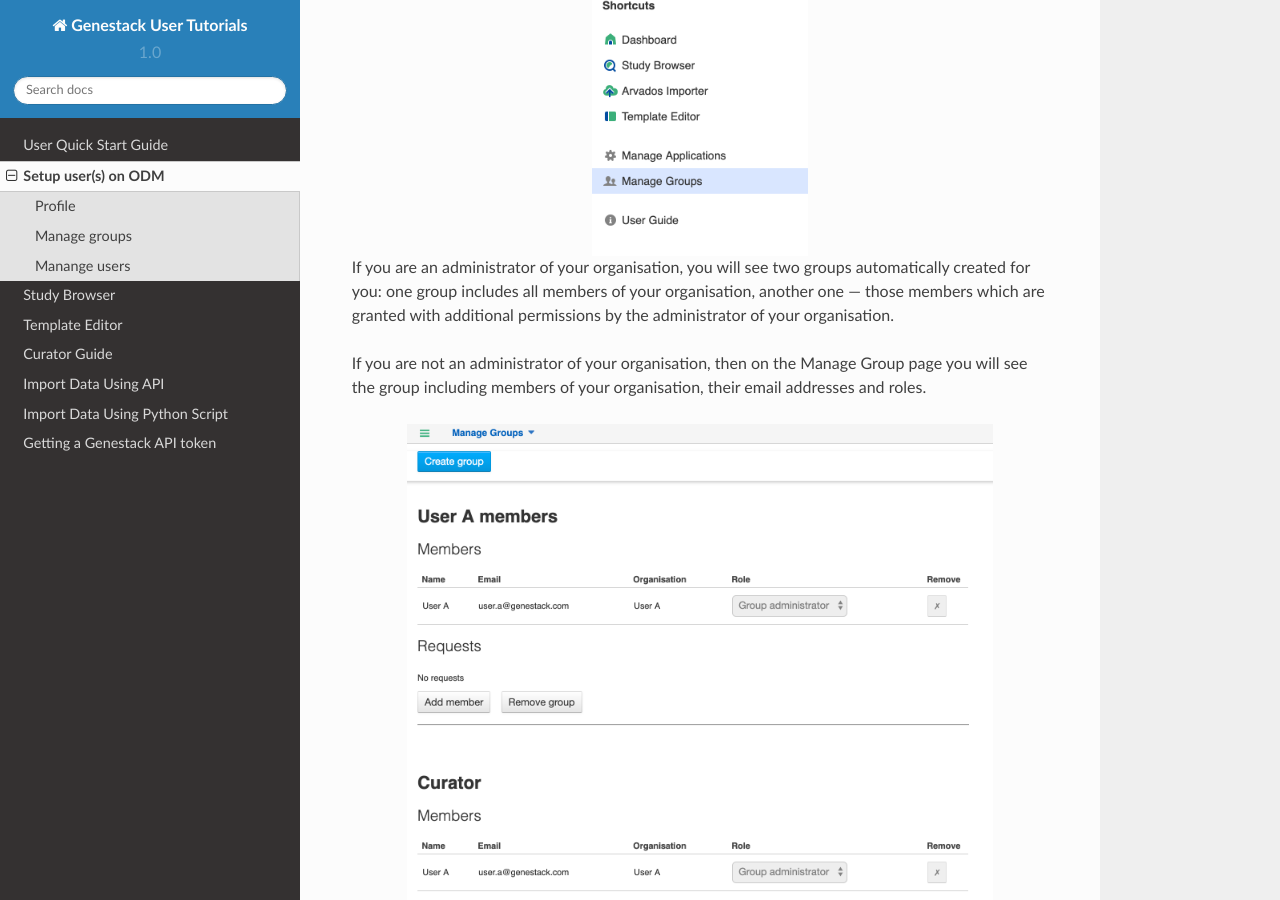
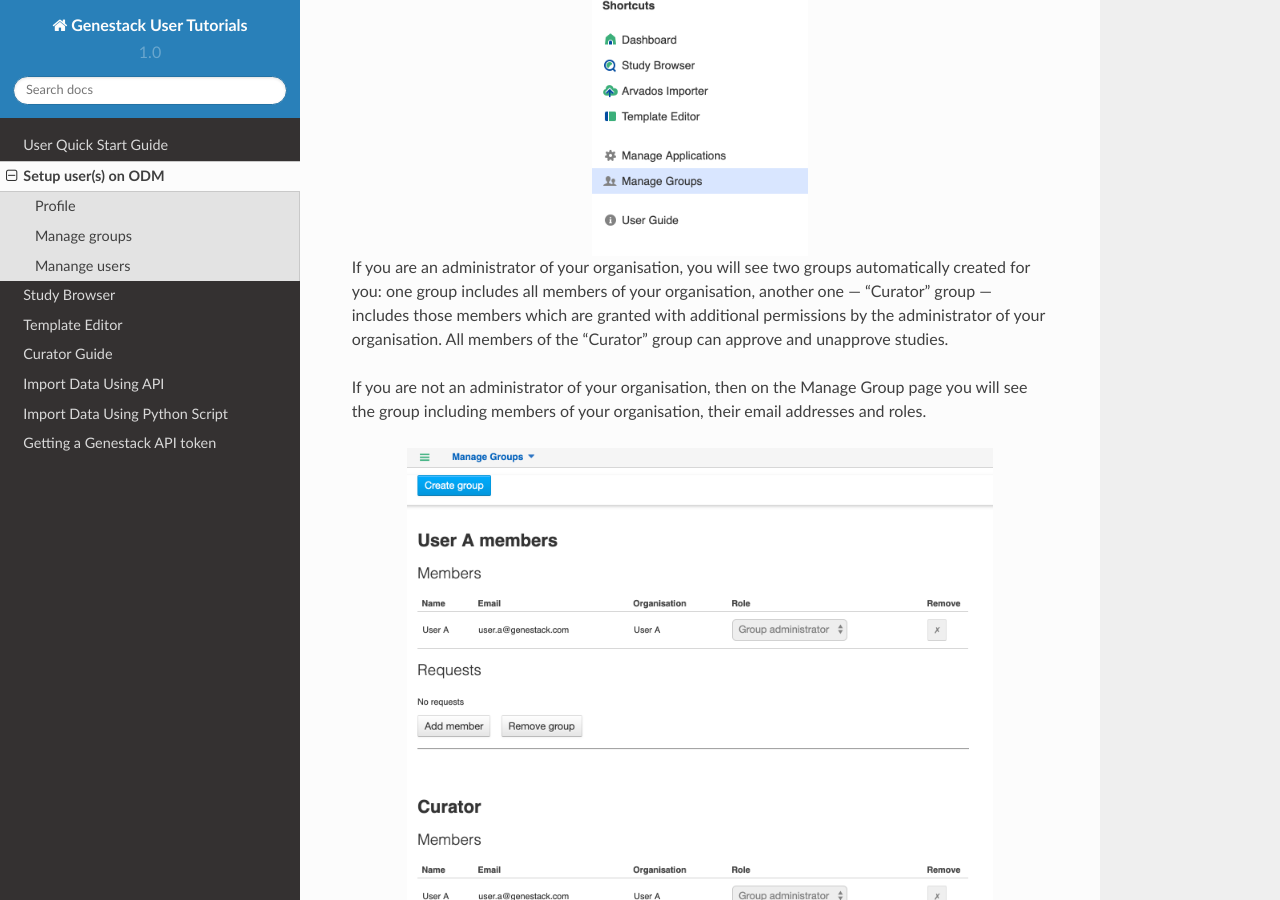
Before and after one commit to genestack/user-guide, a Sphinx documentation site: the page built from source/doc-odm-user-guide/setup.rst, in a window 1280 px wide and 900 px high, scrolled down 2212 px. Built offline with Sphinx 7.4.7 and the Read the Docs theme 2.0.0, drawn with Linux system fonts in a browser that asks for light colours.

Commit message:
minor fixes

```diff
--- a/source/doc-odm-user-guide/setup.rst
+++ b/source/doc-odm-user-guide/setup.rst
@@ -57,8 +57,9 @@
    :align: center
 
 If you are an administrator of your organisation, you will see two groups automatically created for you:
-one group includes all members of your organisation, another one — those members which are granted with additional
-permissions by the administrator of your organisation.
+one group includes all members of your organisation, another one — "Curator" group — includes those members which are granted with additional
+permissions by the administrator of your organisation. All members of the "Curator" group can approve and unapprove studies.
+
 
 If you are not an administrator of your organisation, then on the Manage Group page you will see the group including
 members of your organisation, their email addresses and roles.
```
